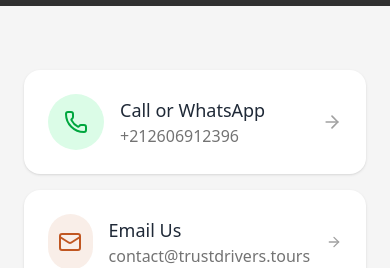
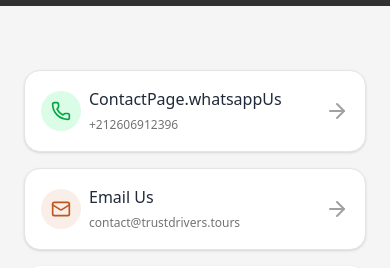
Before and after one commit to splach-coder/horizontours, a Next.js app: page /en/contact in a window 390 px wide. Shown: the part 585-853 px from the top of the page. Built offline with nearby package versions, Linux system fonts and the light colour scheme; no server answers; grey boxes are pictures that could not be loaded.

Commit message:
feat: create a new contact page with a WhatsApp inquiry form, contact details, and internationalization support.

```diff
--- a/src/app/[locale]/contact/page.tsx
+++ b/src/app/[locale]/contact/page.tsx
@@ -86,31 +86,31 @@
                                 href={`https://wa.me/${siteInfo.contact.whatsapp.replace(/\+/g, '')}`}
                                 target="_blank"
                                 rel="noopener noreferrer"
-                                className="group bg-white rounded-2xl p-6 flex items-center gap-4 shadow-sm hover:shadow-lg transition-all duration-300"
+                                className="group bg-white hover:bg-white/80 border border-neutral-200 rounded-2xl p-4 md:p-6 transition-all duration-300 flex items-center gap-2 shadow-sm hover:shadow-md"
                             >
-                                <div className="w-14 h-14 rounded-full bg-green-100 flex items-center justify-center group-hover:scale-110 transition-transform">
-                                    <Phone className="w-6 h-6 text-green-600" />
+                                <div className="min-w-10 min-h-10 md:min-w-14 md:min-h-14 rounded-full bg-green-100 flex items-center justify-center group-hover:scale-110 transition-transform">
+                                    <Phone className="w-5 h-5 md:w-6 md:h-6 text-green-600" />
                                 </div>
-                                <div className="flex-grow">
-                                    <span className="block text-neutral-dark font-medium text-lg">{t('callWhatsapp')}</span>
-                                    <span className="text-neutral-500">{siteInfo.contact.whatsapp}</span>
+                                <div>
+                                    <span className="block text-neutral-dark font-medium text-md md:text-lg">{t('whatsappUs')}</span>
+                                    <span className="text-neutral-500 text-xs md:text-sm">{siteInfo.contact.whatsapp}</span>
                                 </div>
-                                <ArrowRight className="w-5 h-5 text-neutral-400 group-hover:text-primary group-hover:translate-x-1 transition-all" />
+                                <ArrowRight className="min-w-5 min-h-5 md:min-w-6 md:min-h-6 text-neutral-400 ml-auto group-hover:text-primary group-hover:translate-x-1 transition-all" />
                             </a>
 
                             {/* Email Card */}
                             <a
                                 href={`mailto:${siteInfo.contact.email}`}
-                                className="group bg-white rounded-2xl p-6 flex items-center gap-4 shadow-sm hover:shadow-lg transition-all duration-300"
+                                className="group bg-white hover:bg-white/80 border border-neutral-200 rounded-2xl p-4 md:p-6 transition-all duration-300 flex items-center gap-2 shadow-sm hover:shadow-md"
                             >
-                                <div className="w-14 h-14 rounded-full bg-primary/10 flex items-center justify-center group-hover:scale-110 transition-transform">
-                                    <Mail className="w-6 h-6 text-primary" />
+                                <div className="min-w-10 min-h-10 md:min-w-14 md:min-h-14 rounded-full bg-primary/10 flex items-center justify-center group-hover:scale-110 transition-transform">
+                                    <Mail className="w-5 h-5 md:w-6 md:h-6 text-primary" />
                                 </div>
-                                <div className="flex-grow">
-                                    <span className="block text-neutral-dark font-medium text-lg">{t('emailUs')}</span>
-                                    <span className="text-neutral-500">{siteInfo.contact.email}</span>
+                                <div>
+                                    <span className="block text-neutral-dark font-medium text-md md:text-lg">{t('emailUs')}</span>
+                                    <span className="text-neutral-500 text-xs md:text-sm">{siteInfo.contact.email}</span>
                                 </div>
-                                <ArrowRight className="w-5 h-5 text-neutral-400 group-hover:text-primary group-hover:translate-x-1 transition-all" />
+                                <ArrowRight className="min-w-5 min-h-5 md:min-w-6 md:min-h-6 text-neutral-400 ml-auto group-hover:text-primary group-hover:translate-x-1 transition-all" />
                             </a>
 
                             {/* Location Card */}
```
